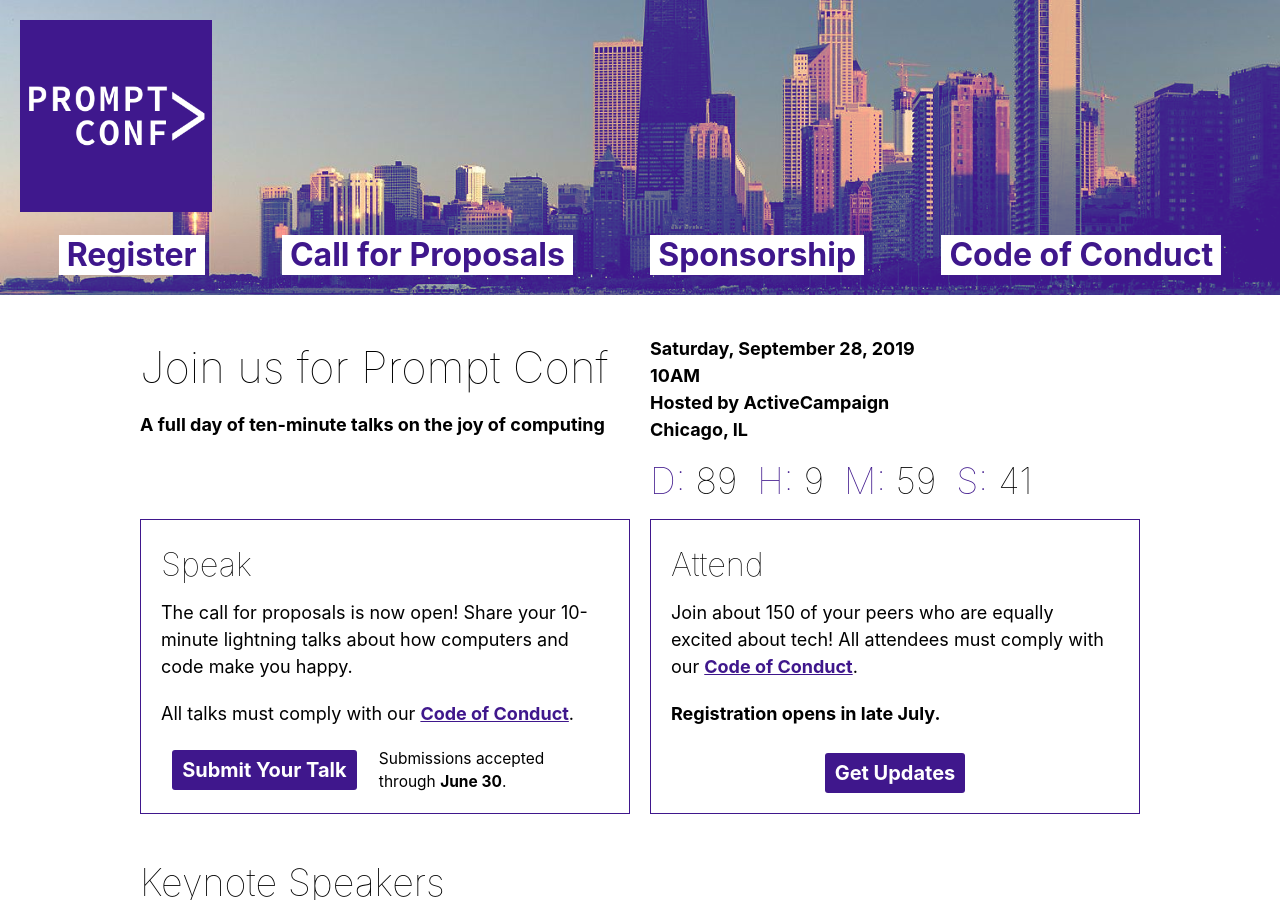
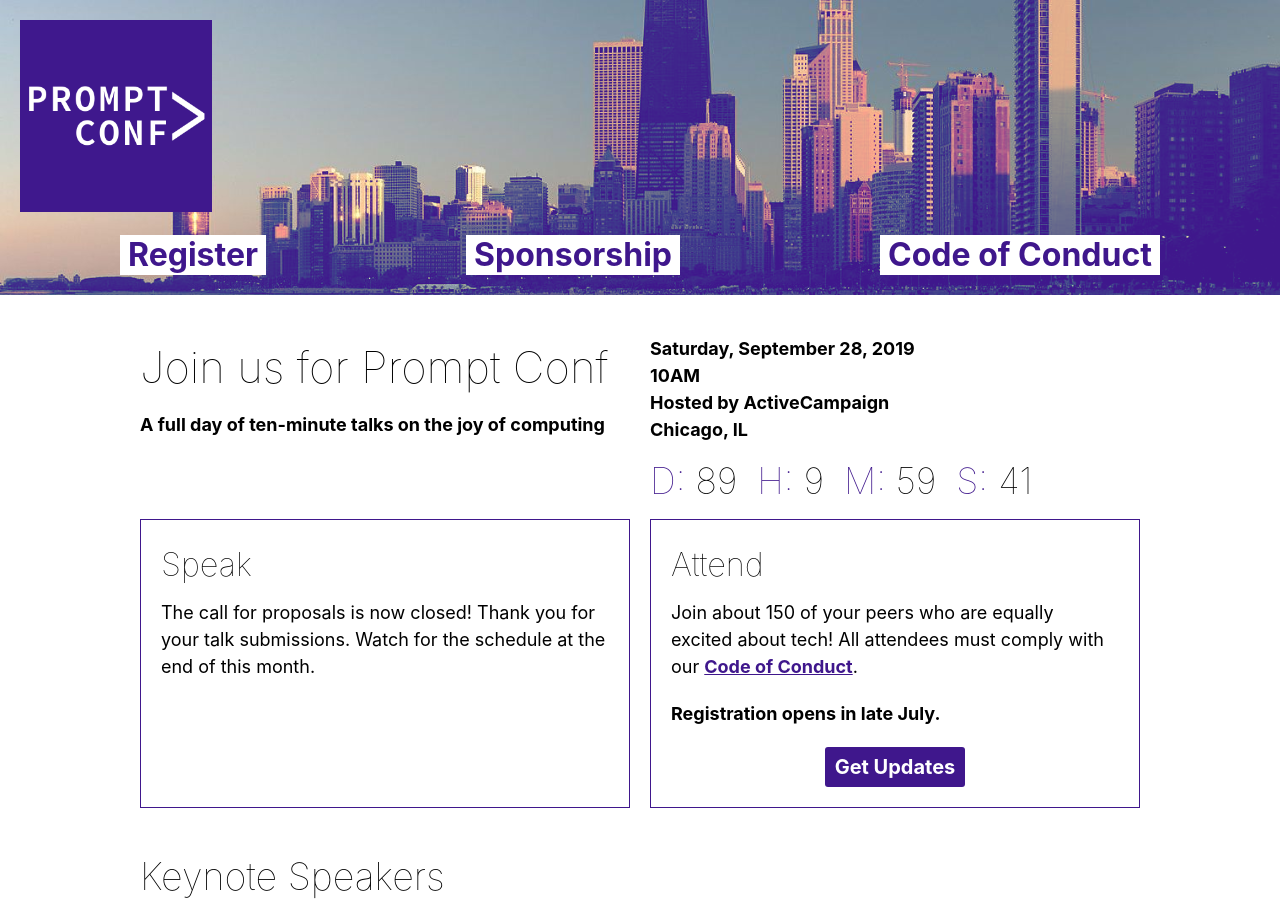
Before and after one commit to promptconf/promptconf.github.io, a Jekyll site: the page built from index.html, in a window 1280 px wide and 900 px high. Built offline with Jekyll 4.4.1, drawn with Linux system fonts in a browser that asks for light colours; nearby versions of some CDN libraries; some web fonts are replaced; comment, search, counter and statistics services are not loaded.

Commit message:
remove links to CFP

```diff
--- a/_data/nav.yml
+++ b/_data/nav.yml
@@ -2,8 +2,8 @@
 #   link: /
 - name: Register
   link: /#email
-- name: Call for Proposals
-  link: /proposals/
+# - name: Call for Proposals
+#   link: /proposals/
 # - name: Speakers
 #   link: /#speakers
 # - name: Emails
--- a/_includes/home/conference_info.html
+++ b/_includes/home/conference_info.html
@@ -28,12 +28,7 @@
     <div class='conference-info__cta'>
         <div class='conference-info__cta__content'>
             <h2 class='conference-info__cta__heading'>Speak</h2>
-            <p>The call for proposals is now open! Share your 10-minute lightning talks about how computers and code make you happy.</p>
-            <p>All talks must comply with our <a href={{ site.baseurl }}{{ '/conduct/' }}>Code of Conduct</a>.</p>
-        </div>
-        <div class='conference-info__cta__button-wrap'>
-            <a class='button gtm-cta' href={{ site.baseurl }}{{ '/proposals' }}>Submit your talk</a>
-            <p class='conference-info__cta__content--small'>Submissions accepted through <strong>June 30</strong>.</p>
+            <p>The call for proposals is now closed! Thank you for your talk submissions. Watch for the schedule at the end of this month.
         </div>
     </div>
 
```
